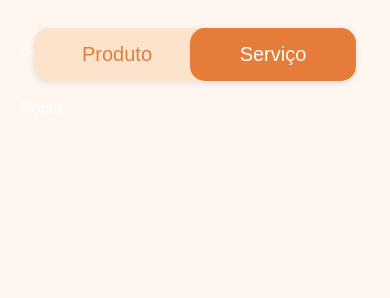
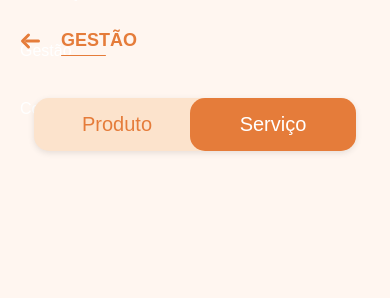
Before and after one commit to biancavaz/ProjetoFinal-Fluxee, a Flask app: page /gestao_servico/ in a window 390 px wide. Shown: the part 62-360 px from the top of the page. Run offline with Flask 3, Linux system fonts and the light colour scheme; the visitor is signed in with stand-in values (Sample User, id 1).

Commit message:
setas colocadas

```diff
--- a/app/static/css/titulo.css
+++ b/app/static/css/titulo.css
@@ -1,23 +1,88 @@
-.titulo {
+.titulo-container {
+    margin-left: 64px;
+    margin-top: 46px;
+    display: block;
+}
+
+.seta-container {
+    margin-bottom: 20px;
+}
+
+.titulo-voltar {
+    text-decoration: none;
+    display: inline-flex;
+    align-items: center;
+    transition: transform 0.2s ease;
+}
+
+.titulo-voltar:hover {
+    transform: translateX(3px);
+}
+
+.titulo-linha .titulo {
     color: #E57C3A;
+    margin-left: 150px;
     font-size: 24px;
     font-weight: 600;
     font-family: Arial, Helvetica, sans-serif;
     position: relative;
     display: inline-block;
-
-    /* posicionamento */
-    margin-left: 160px;  /* distância da borda esquerda */
-    margin-top: 68px;    /* distância do header */
-    margin-bottom: 20px;
 }
 
-.titulo::after {
+.titulo-linha .titulo::after {
     content: "";
     display: block;
     width: 45px;
     height: 1px;
     background-color: #E57C3A;
-    margin-top: 6px;
+    margin-top: 4px;
     border-radius: 2px;
 }
+
+
+/* ================= RESPONSIVO ================= */
+
+@media (max-width: 1024px) {
+    .titulo-linha .titulo {
+        margin-left: 100px;
+        font-size: 22px;
+    }
+
+    .seta-container {
+        margin-bottom: 18px;
+    }
+}
+
+@media (max-width: 768px) {
+    .titulo-container {
+        margin-left: 16px;
+        margin-top: 30px;
+        display: flex;
+        align-items: center;
+    }
+
+    .seta-container {
+        margin-bottom: 0;
+        margin-right: 10px;
+    }
+
+    .titulo-linha .titulo {
+        margin-left: 0;
+        font-size: 20px;
+    }
+}
+
+@media (max-width: 480px) {
+    .titulo-container {
+        margin-left: 8px;
+        margin-top: 20px;
+    }
+
+    .titulo-linha .titulo {
+        font-size: 18px;
+    }
+
+    .seta-container {
+        margin-right: 8px;
+    }
+}
--- a/app/templates/componentes/titulos/titulo.html
+++ b/app/templates/componentes/titulos/titulo.html
@@ -1,3 +1,18 @@
-<h1 class="titulo">{{ texto }}</h1>
+<div class="titulo-container">
+    <div class="seta-container">
+        <a href="{{ url_for('home') }}" class="titulo-voltar" title="Voltar para a página inicial">
+            <!-- Ícone SVG de seta completa apontando para a esquerda -->
+            <svg xmlns="http://www.w3.org/2000/svg" width="45" height="24" fill="none" stroke="#E57C3A" stroke-width="3" stroke-linecap="round" stroke-linejoin="round" viewBox="0 0 24 24">
+                <line x1="8" y1="12" x2="20" y2="12" />
+                <polyline points="10 6 4 12 10 18" />
+            </svg>
+        </a>
+    </div>
+
+    <div class="titulo-linha">
+        <h1 class="titulo">{{ texto }}</h1>
+    </div>
+</div>
+
 
 <link rel="stylesheet" href="{{ url_for('static', filename='css/titulo.css') }}">
--- a/app/templates/gestao_servico.html
+++ b/app/templates/gestao_servico.html
@@ -10,6 +10,11 @@
     <!-- Inclui o header -->
     {% include 'componentes/header/header.html' %}
 
+     <!-- Inclui o título -->
+    {% with texto="GESTÃO" %}
+        {% include 'componentes/titulos/titulo.html' %}
+    {% endwith %}
+
      <!-- Inclui o componente de botões -->
     {% include 'componentes/botoes/botaogestao.html' %}
 
```
